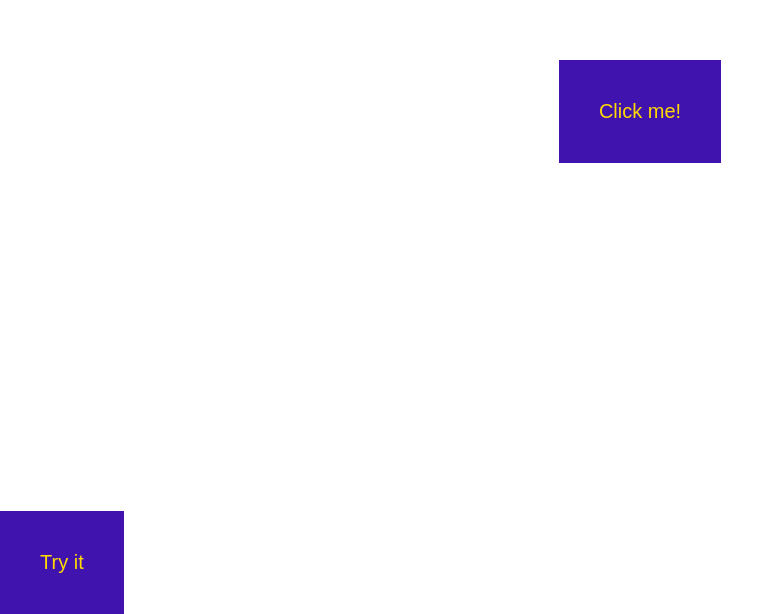
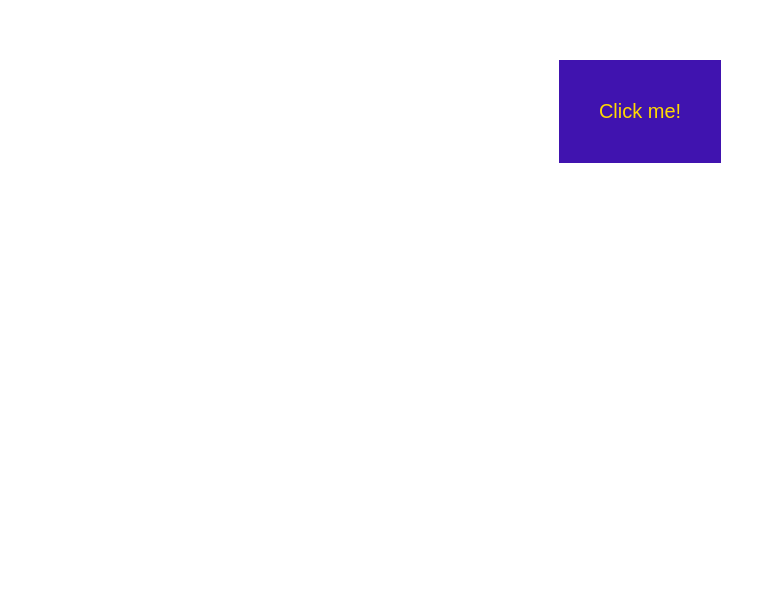
Before and after one commit to AndriiKot/Crazy-button, a plain HTML site: page index.html in a window 1280 px wide. Shown: the part 289-903 px from the top of the page, without its empty margins (0-784 px from the left). After the commit the page ends 800 px from the top, so only its background shows below. Drawn offline with Linux system fonts and the light colour scheme.

Commit message:
Delete comments

```diff
--- a/index.html
+++ b/index.html
@@ -12,14 +12,6 @@
   <div class="wrapper">
     <button onclick="return myCrazyButton()">Click me!</button>
   </div>
-
-  <!-- <div class="wrapper">
-    <button onclick="document.querySelector('button').style.borderRadius = '50%'">Click me!</button>
-  </div>
-   -->
-  <button type="button" onclick="document.write(5 + 6)">Try it</button>
-
-
   <script src='script.js'></script>
 </body>
 </html>
```
Also changed, not shown: style.css (line endings or trailing spaces).
